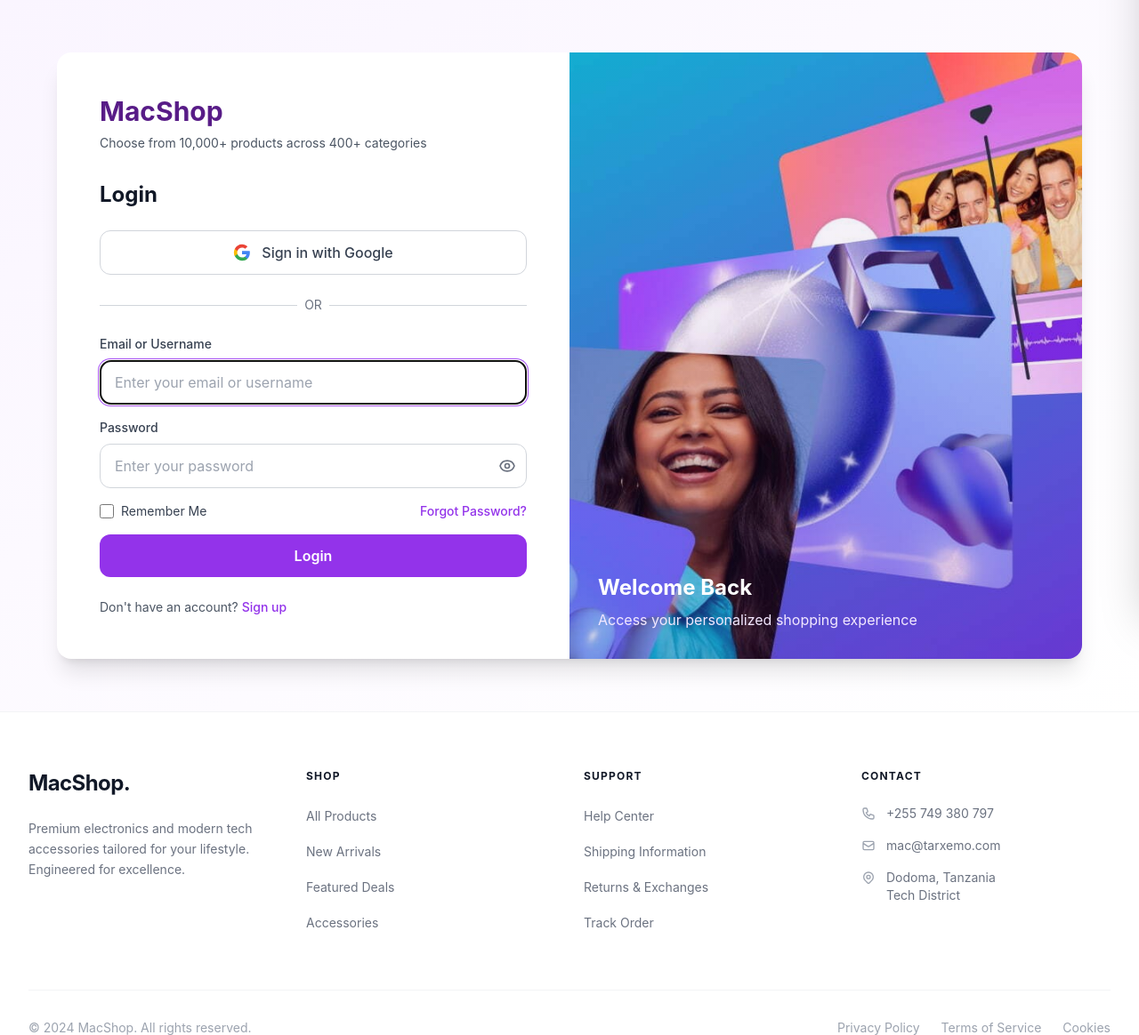
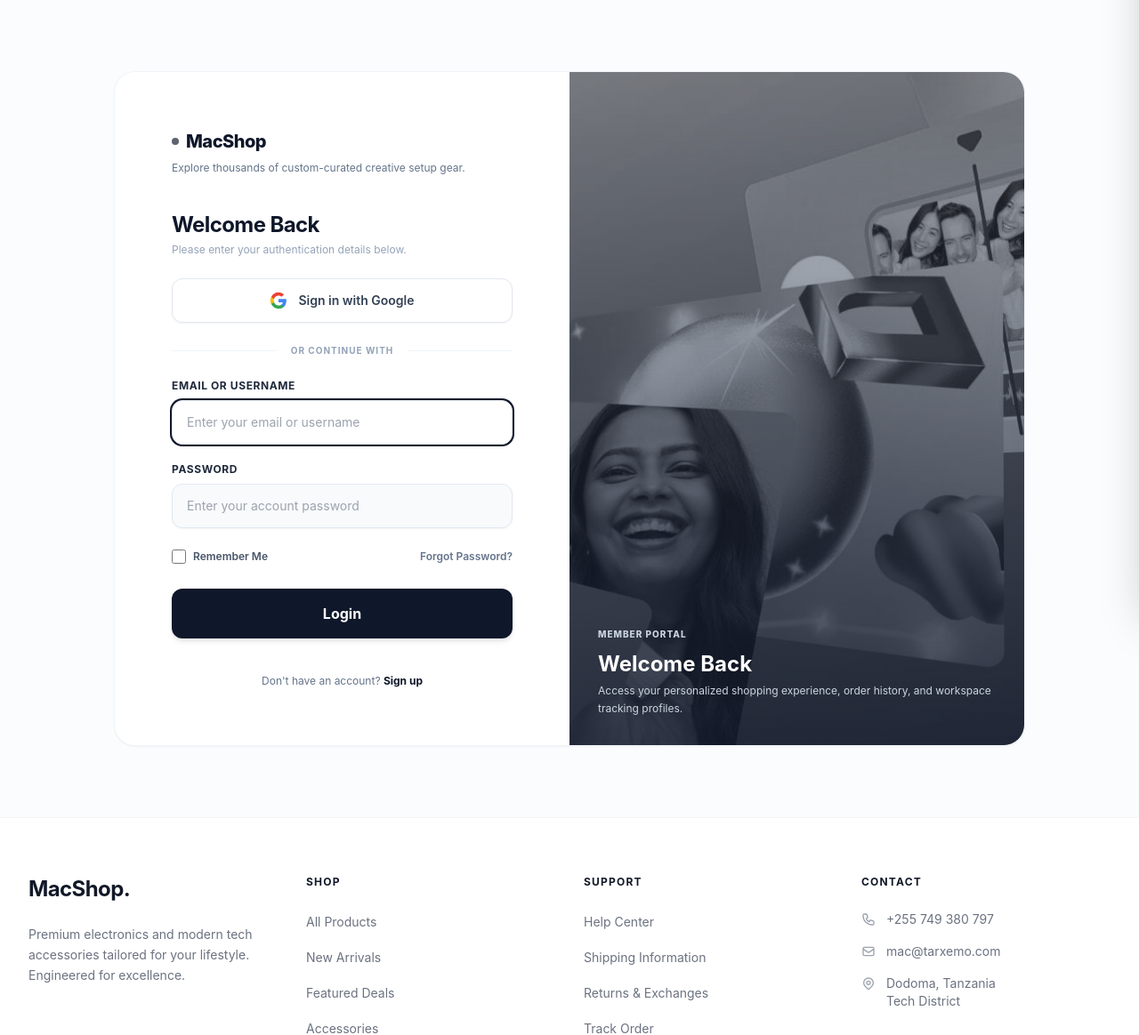
Before and after one commit to alobit21/DjangoEcommerce, a Django app: template core/templates/core/login.html in a window 1280 px wide. Shown: the part 117-1281 px from the top of the page at 89% size. Run offline with Django 5.2, Linux system fonts and the light colour scheme; the template is opened without the code that fills it, so the values that code supplies are empty; some libraries are stand-ins or nearby versions.

Commit message:
Refactored login page to use premium slate styling, Stripe-like input contours, and subtle grayscale image overlays

```diff
--- a/core/templates/core/login.html
+++ b/core/templates/core/login.html
@@ -1,137 +1,147 @@
 {% extends 'core/base.html' %}
 {% block content %}
-   <title>{% block title %}Login{% endblock%}</title>
+<title>{% block title %}Login{% endblock %}</title>
 
-<div class="min-h-screen bg-gradient-to-br from-purple-50 to-white flex items-center justify-center px-4 py-12">
-   <div class="w-full max-w-6xl flex flex-col lg:flex-row bg-white rounded-2xl shadow-xl overflow-hidden">
+<div class="min-h-screen bg-slate-50/50 flex items-center justify-center px-4 py-12 lg:py-20">
+   <div class="w-full max-w-5xl flex flex-col lg:flex-row bg-white rounded-3xl border border-slate-100 shadow-sm overflow-hidden min-h-[600px]">
+
       <!-- Left Side - Login Form -->
-      <div class="w-full lg:w-1/2 p-8 lg:p-12">
-         <!-- Logo/Brand -->
-         <div class="mb-8">
-            <h1 class="text-3xl font-bold text-purple-900 mb-2">MacShop</h1>
-            <p class="text-gray-600 text-sm">Choose from 10,000+ products across 400+ categories</p>
+      <div class="w-full lg:w-1/2 p-8 sm:p-12 lg:p-16 flex flex-col justify-center">
+
+         <!-- Logo/Brand Section -->
+         <div class="mb-10">
+            <h1 class="text-xl font-extrabold tracking-tight text-slate-900 flex items-center gap-2">
+               <span class="w-2 h-2 bg-slate-900 rounded-full animate-pulse" aria-hidden="true"></span>
+               MacShop
+            </h1>
+            <p class="text-xs text-slate-500 mt-2">
+               Explore thousands of custom-curated creative setup gear.
+            </p>
          </div>
 
          <!-- Login Form Container -->
-         <div>
-            <h2 class="text-2xl font-bold text-gray-900 mb-6">Login</h2>
+         <div class="space-y-6">
+            <div>
+               <h2 class="text-2xl font-bold tracking-tight text-slate-900">Welcome Back</h2>
+               <p class="text-xs text-slate-400 mt-1">Please enter your authentication details below.</p>
+            </div>
 
-            <!-- Google Sign-in Button -->
+            <!-- Google Sign-in Button (Secondary CTA) -->
             <button type="button"
-                    class="w-full flex items-center justify-center gap-3 px-4 py-3 border border-gray-300 rounded-xl hover:bg-gray-50 transition-colors duration-200 mb-6 focus:outline-none focus:ring-2 focus:ring-purple-500 focus:ring-offset-2"
+                    class="w-full flex items-center justify-center gap-3 px-4 py-3.5 border border-slate-200 rounded-xl hover:bg-slate-50 transition-all duration-200 focus:outline-none focus:ring-2 focus:ring-slate-900 shadow-sm bg-white"
                     aria-label="Sign in with Google">
-               <svg class="w-5 h-5" viewBox="0 0 24 24">
+               <svg class="w-5 h-5 flex-shrink-0" viewBox="0 0 24 24" aria-hidden="true">
                   <path fill="#4285F4" d="M22.56 12.25c0-.78-.07-1.53-.2-2.25H12v4.26h5.92c-.26 1.37-1.04 2.53-2.21 3.31v2.77h3.57c2.08-1.92 3.28-4.74 3.28-8.09z"/>
                   <path fill="#34A853" d="M12 23c2.97 0 5.46-.98 7.28-2.66l-3.57-2.77c-.98.66-2.23 1.06-3.71 1.06-2.86 0-5.29-1.93-6.16-4.53H2.18v2.84C3.99 20.53 7.7 23 12 23z"/>
                   <path fill="#FBBC05" d="M5.84 14.09c-.22-.66-.35-1.36-.35-2.09s.13-1.43.35-2.09V7.07H2.18C1.43 8.55 1 10.22 1 12s.43 3.45 1.18 4.93l2.85-2.22.81-.62z"/>
                   <path fill="#EA4335" d="M12 5.38c1.62 0 3.06.56 4.21 1.64l3.15-3.15C17.45 2.09 14.97 1 12 1 7.7 1 3.99 3.47 2.18 7.07l3.66 2.84c.87-2.6 3.3-4.53 6.16-4.53z"/>
                </svg>
-               <span class="text-gray-700 font-medium">Sign in with Google</span>
+               <span class="text-slate-700 font-semibold text-sm">Sign in with Google</span>
             </button>
 
-            <!-- Divider -->
-            <div class="relative mb-6">
+            <!-- Separator Divider -->
+            <div class="relative flex items-center justify-center my-6">
                <div class="absolute inset-0 flex items-center">
-                  <div class="w-full border-t border-gray-300"></div>
+                  <div class="w-full border-t border-slate-100"></div>
                </div>
-               <div class="relative flex justify-center text-sm">
-                  <span class="px-2 bg-white text-gray-500">OR</span>
-               </div>
+               <span class="relative px-4 bg-white text-[10px] font-bold uppercase tracking-widest text-slate-400">or continue with</span>
             </div>
 
             <!-- Login Form -->
-            <form method="post" action="." class="space-y-4">
+            <form method="post" action="." class="space-y-5">
                {% csrf_token %}
 
                <!-- Email Field -->
-               <div>
-                  <label for="username" class="block text-sm font-medium text-gray-700 mb-2">
+               <div class="space-y-2">
+                  <label for="username" class="block text-xs font-bold uppercase tracking-wider text-slate-800">
                      Email or Username
                   </label>
                   <input type="text"
                          id="username"
                          name="username"
-                         class="w-full px-4 py-3 border border-gray-300 rounded-xl focus:ring-2 focus:ring-purple-500 focus:border-purple-500 transition-colors duration-200"
+                         class="w-full px-4 py-3.5 border border-slate-200 rounded-xl bg-slate-50 text-sm focus:outline-none focus:ring-2 focus:ring-slate-900 focus:bg-white transition-all shadow-sm"
                          placeholder="Enter your email or username"
                          required
                          aria-describedby="email-help">
-                  <span id="email-help" class="sr-only">Enter your registered email address</span>
+                  <span id="email-help" class="sr-only">Enter your registered email address or account username</span>
                </div>
 
                <!-- Password Field -->
-               <div>
-                  <label for="password" class="block text-sm font-medium text-gray-700 mb-2">
+               <div class="space-y-2">
+                  <label for="password" class="block text-xs font-bold uppercase tracking-wider text-slate-800">
                      Password
                   </label>
                   <div class="relative">
                      <input type="password"
                             id="password"
                             name="password"
-                            class="w-full px-4 py-3 pr-12 border border-gray-300 rounded-xl focus:ring-2 focus:ring-purple-500 focus:border-purple-500 transition-colors duration-200"
-                            placeholder="Enter your password"
+                            class="w-full px-4 py-3.5 pr-12 border border-slate-200 rounded-xl bg-slate-50 text-sm focus:outline-none focus:ring-2 focus:ring-slate-900 focus:bg-white transition-all shadow-sm"
+                            placeholder="Enter your account password"
                             required
                             aria-describedby="password-help">
                      <button type="button"
                              onclick="togglePassword()"
-                             class="absolute right-3 top-1/2 transform -translate-y-1/2 text-gray-500 hover:text-gray-700 focus:outline-none focus:text-purple-600"
+                             class="absolute right-3.5 top-1/2 transform -translate-y-1/2 text-slate-400 hover:text-slate-900 focus:outline-none"
                              aria-label="Toggle password visibility">
-                        <svg id="eye-icon" class="w-5 h-5" fill="none" stroke="currentColor" viewBox="0 0 24 24">
-                           <path stroke-linecap="round" stroke-linejoin="round" stroke-width="2" d="M15 12a3 3 0 11-6 0 3 3 0 016 0z"></path>
-                           <path stroke-linecap="round" stroke-linejoin="round" stroke-width="2" d="M2.458 12C3.732 7.943 7.523 5 12 5c4.478 0 8.268 2.943 9.542 7-1.274 4.057-5.064 7-9.542 7-4.477 0-8.268-2.943-9.542-7z"></path>
+                        <svg id="eye-icon" class="w-4.5 h-4.5" fill="none" stroke="currentColor" viewBox="0 0 24 24" aria-hidden="true">
+                           <path stroke-linecap="round" stroke-linejoin="round" stroke-width="2.2" d="M15 12a3 3 0 11-6 0 3 3 0 016 0z"></path>
+                           <path stroke-linecap="round" stroke-linejoin="round" stroke-width="2.2" d="M2.458 12C3.732 7.943 7.523 5 12 5c4.478 0 8.268 2.943 9.542 7-1.274 4.057-5.064 7-9.542 7-4.477 0-8.268-2.943-9.542-7z"></path>
                         </svg>
                      </button>
                   </div>
                   <span id="password-help" class="sr-only">Enter your account password</span>
                </div>
 
-               <!-- Remember Me & Forgot Password -->
-               <div class="flex items-center justify-between">
+               <!-- Remember Me & Forgot Password Group -->
+               <div class="flex items-center justify-between pt-1">
                   <div class="flex items-center">
                      <input type="checkbox"
                             id="remember"
                             name="remember"
-                            class="h-4 w-4 text-purple-600 focus:ring-purple-500 border-gray-300 rounded">
-                     <label for="remember" class="ml-2 block text-sm text-gray-700">
+                            class="h-4 w-4 text-slate-900 focus:ring-slate-900 border-slate-200 rounded cursor-pointer">
+                     <label for="remember" class="ml-2 block text-xs font-semibold text-slate-600 select-none cursor-pointer">
                         Remember Me
                      </label>
                   </div>
-                  <a href="#" class="text-sm text-purple-600 hover:text-purple-800 font-medium transition-colors">
+                  <a href="#" class="text-xs text-slate-500 hover:text-slate-900 font-semibold transition-colors duration-200">
                      Forgot Password?
                   </a>
                </div>
 
-               <!-- Error Messages -->
+               <!-- Secure Error Messages block -->
                {% if form.errors %}
-                  <div class="space-y-2" role="alert" aria-live="polite">
+                  <div class="space-y-2 pt-2" role="alert" aria-live="polite">
                      {% for field in form %}
                         {% for error in field.errors %}
-                        <div class="p-3 bg-red-50 border border-red-200 text-red-800 rounded-lg text-sm">
-                           <p>{{ error|escape }}</p>
+                        <div class="p-3.5 bg-rose-50 border border-rose-100 text-rose-800 rounded-xl text-xs flex items-center gap-2">
+                           <svg class="w-4 h-4 text-rose-600 flex-shrink-0" fill="none" stroke="currentColor" viewBox="0 0 24 24" aria-hidden="true"><path stroke-linecap="round" stroke-linejoin="round" stroke-width="2" d="M12 9v2m0 4h.01m-6.938 4h13.856c1.54 0 2.502-1.667 1.732-3L13.732 4c-.77-1.333-2.694-1.333-3.464 0L3.34 16c-.77 1.333.192 3 1.732 3z"></path></svg>
+                           <p class="font-medium">{{ error|escape }}</p>
                         </div>
                         {% endfor %}
                      {% endfor %}
                      {% for error in form.non_field_errors %}
-                     <div class="p-3 bg-red-50 border border-red-200 text-red-800 rounded-lg text-sm">
-                        <p>{{ error|escape }}</p>
+                     <div class="p-3.5 bg-rose-50 border border-rose-100 text-rose-800 rounded-xl text-xs flex items-center gap-2">
+                        <svg class="w-4 h-4 text-rose-600 flex-shrink-0" fill="none" stroke="currentColor" viewBox="0 0 24 24" aria-hidden="true"><path stroke-linecap="round" stroke-linejoin="round" stroke-width="2" d="M12 9v2m0 4h.01m-6.938 4h13.856c1.54 0 2.502-1.667 1.732-3L13.732 4c-.77-1.333-2.694-1.333-3.464 0L3.34 16c-.77 1.333.192 3 1.732 3z"></path></svg>
+                        <p class="font-medium">{{ error|escape }}</p>
                      </div>
                      {% endfor %}
                   </div>
                {% endif %}
 
-               <!-- Login Button -->
-               <div>
+               <!-- Submit Button (Primary CTA) -->
+               <div class="pt-2">
                   <button type="submit"
-                          class="w-full py-3 px-4 bg-purple-600 hover:bg-purple-700 text-white font-semibold rounded-xl transition-colors duration-200 focus:outline-none focus:ring-2 focus:ring-purple-500 focus:ring-offset-2 transform hover:scale-[1.02] active:scale-[0.98]">
+                          class="w-full py-4 px-6 bg-slate-900 hover:bg-slate-800 text-white font-bold rounded-xl transition-all duration-200 focus:outline-none focus:ring-2 focus:ring-slate-900 focus:ring-offset-2 flex items-center justify-center gap-2 shadow-md shadow-slate-900/10 hover:shadow-slate-900/20 hover:-translate-y-0.5">
                      Login
                   </button>
                </div>
             </form>
 
-            <!-- Sign Up Link -->
-            <div class="mt-6">
-               <p class="text-sm text-gray-600">
+            <!-- Toggle Account signup Link -->
+            <div class="pt-4 text-center">
+               <p class="text-xs text-slate-500">
                   Don't have an account?
-                  <a href="{% url 'signup' %}" class="text-purple-600 hover:text-purple-800 font-medium transition-colors">
+                  <a href="{% url 'signup' %}" class="text-slate-900 hover:text-slate-600 font-bold transition-colors duration-200">
                      Sign up
                   </a>
                </p>
@@ -139,17 +149,17 @@
          </div>
       </div>
 
-      <!-- Right Side - Image -->
-      <div class="w-full lg:w-1/2 relative bg-gradient-to-br from-purple-100 to-purple-50 min-h-[400px] lg:min-h-full">
+      <!-- Right Side - Support Visual Banner (Subtle Grayscale overlay) -->
+      <div class="w-full lg:w-1/2 relative bg-slate-100 min-h-[300px] lg:min-h-full">
          <img src="/media/uploads/login.jpeg"
               alt="MacShop furniture showcase"
-              class="absolute inset-0 w-full h-full object-cover">
-         <div class="absolute inset-0 bg-gradient-to-t from-purple-900/20 to-transparent"></div>
+              class="absolute inset-0 w-full h-full object-cover grayscale opacity-90 mix-blend-multiply">
+         <div class="absolute inset-0 bg-gradient-to-t from-slate-900/80 to-slate-900/20" aria-hidden="true"></div>
 
-         <!-- Optional: Add overlay content -->
          <div class="absolute bottom-8 left-8 right-8 text-white">
-            <h3 class="text-2xl font-bold mb-2">Welcome Back</h3>
-            <p class="text-purple-100">Access your personalized shopping experience</p>
+            <span class="text-[10px] font-extrabold uppercase tracking-widest text-slate-300">Member Portal</span>
+            <h3 class="text-2xl font-bold mt-2">Welcome Back</h3>
+            <p class="text-xs text-slate-300 mt-1 leading-relaxed">Access your personalized shopping experience, order history, and workspace tracking profiles.</p>
          </div>
       </div>
    </div>
@@ -163,13 +173,13 @@
    if (passwordInput.type === 'password') {
       passwordInput.type = 'text';
       eyeIcon.innerHTML = `
-         <path stroke-linecap="round" stroke-linejoin="round" stroke-width="2" d="M13.875 18.825A10.05 10.05 0 0112 19c-4.478 0-8.268-2.943-9.543-7a9.97 9.97 0 011.563-3.029m5.858.908a3 3 0 114.243 4.243M9.878 9.878l4.242 4.242M9.88 9.88l-3.29-3.29m7.532 7.532l3.29 3.29M3 3l3.59 3.59m0 0A9.953 9.953 0 0112 5c4.478 0 8.268 2.943 9.543 7a10.025 10.025 0 01-4.132 5.411m0 0L21 21"></path>
+         <path stroke-linecap="round" stroke-linejoin="round" stroke-width="2.2" d="M13.875 18.825A10.05 10.05 0 0112 19c-4.478 0-8.268-2.943-9.543-7a9.97 9.97 0 011.563-3.029m5.858.908a3 3 0 114.243 4.243M9.878 9.878l4.242 4.242M9.88 9.88l-3.29-3.29m7.532 7.532l3.29 3.29M3 3l3.59 3.59m0 0A9.953 9.953 0 0112 5c4.478 0 8.268 2.943 9.543 7a10.025 10.025 0 01-4.132 5.411m0 0L21 21"></path>
       `;
    } else {
       passwordInput.type = 'password';
       eyeIcon.innerHTML = `
-         <path stroke-linecap="round" stroke-linejoin="round" stroke-width="2" d="M15 12a3 3 0 11-6 0 3 3 0 016 0z"></path>
-         <path stroke-linecap="round" stroke-linejoin="round" stroke-width="2" d="M2.458 12C3.732 7.943 7.523 5 12 5c4.478 0 8.268 2.943 9.542 7-1.274 4.057-5.064 7-9.542 7-4.477 0-8.268-2.943-9.542-7z"></path>
+         <path stroke-linecap="round" stroke-linejoin="round" stroke-width="2.2" d="M15 12a3 3 0 11-6 0 3 3 0 016 0z"></path>
+         <path stroke-linecap="round" stroke-linejoin="round" stroke-width="2.2" d="M2.458 12C3.732 7.943 7.523 5 12 5c4.478 0 8.268 2.943 9.542 7-1.274 4.057-5.064 7-9.542 7-4.477 0-8.268-2.943-9.542-7z"></path>
       `;
    }
 }
```
Also changed, not shown: deploy.md (+35 -0 lines).
